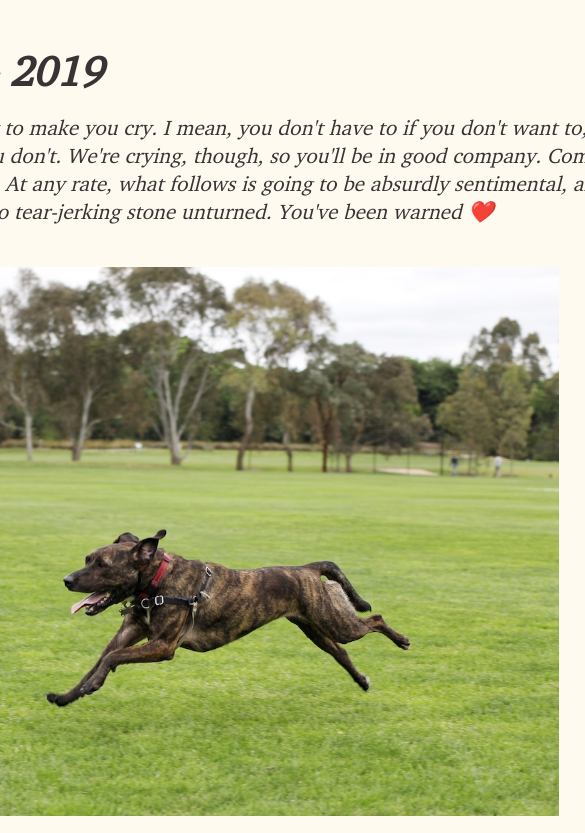
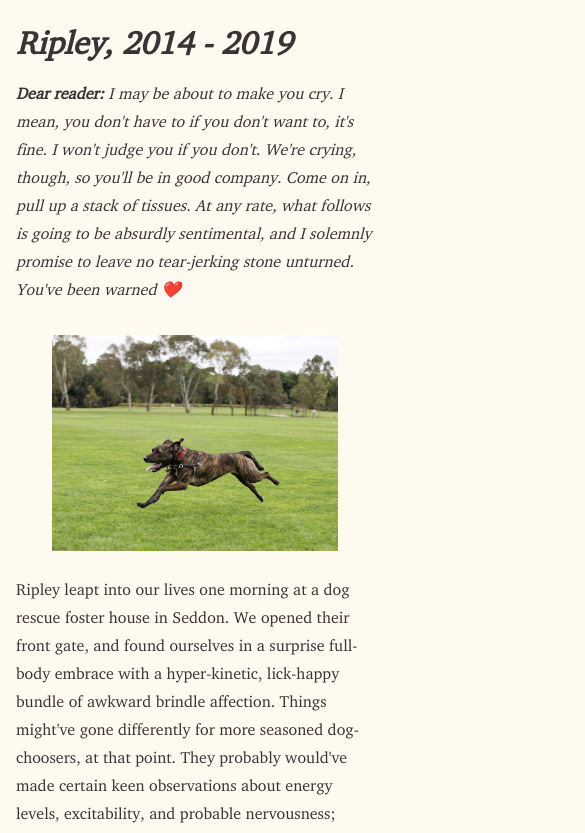
Before and after one commit to 13tales/ripley-farewell, a plain HTML site: page index.html in a window 390 px wide. Shown: the top 833 px of the page, 585 px wide, since content can reach past the window. Drawn offline with nearby package versions, Linux system fonts and the light colour scheme.

Commit message:
Mobile responsive changes

```diff
--- a/index.html
+++ b/index.html
@@ -5,14 +5,14 @@
 <html xmlns="http://www.w3.org/1999/xhtml">
 
 <head>
-<title>index.html</title>
+<title>Ripley, 2014 - 2019</title>
 <meta http-equiv="Content-Type" content="text/html;charset=utf-8"/>
-
+<meta name="viewport" content="width=device-width, initial-scale=1">
+<link href="style.css" rel="stylesheet"></link>
+<link href="https://fonts.googleapis.com/css?family=EB+Garamond&display=swap" rel="stylesheet">
 </head>
 
 <body>
-
-<p><link href="style.css" rel="stylesheet"></link></p>
 
 <h1><em>Ripley, 2014 - 2019</em></h1>
 
--- a/style.css
+++ b/style.css
@@ -2,6 +2,19 @@
   font-family: "Charter";
   src: url("./fonts/charter_regular-webfont.woff") format("woff");
 }
+
+@media (max-width: 500px) {
+  body {
+    font-size: 16px;
+  }
+}
+
+@media (min-width: 500px) {
+  body {
+    font-size: 21px;
+  }
+}
+
 
 html {
   display: flex;
@@ -13,15 +26,16 @@
 
 body {
   width: 90ex;
-  font-size: 21px;
+  max-width: 100%;
   display: flex;
   flex-direction: column;
   align-items: center;
   line-height: 28px;
-  font-family: "Charter";
+  font-family: "Charter", "EB Garamond", serif;
 }
 
 h1 {
+  margin-left: 1em;
   width: 100%;
 }
 
@@ -31,5 +45,5 @@
 }
 
 p {
-  margin: 0 0 1em;
+  margin: 0 1em 1em;
 }
```
Also changed, not shown: 1 other file.
